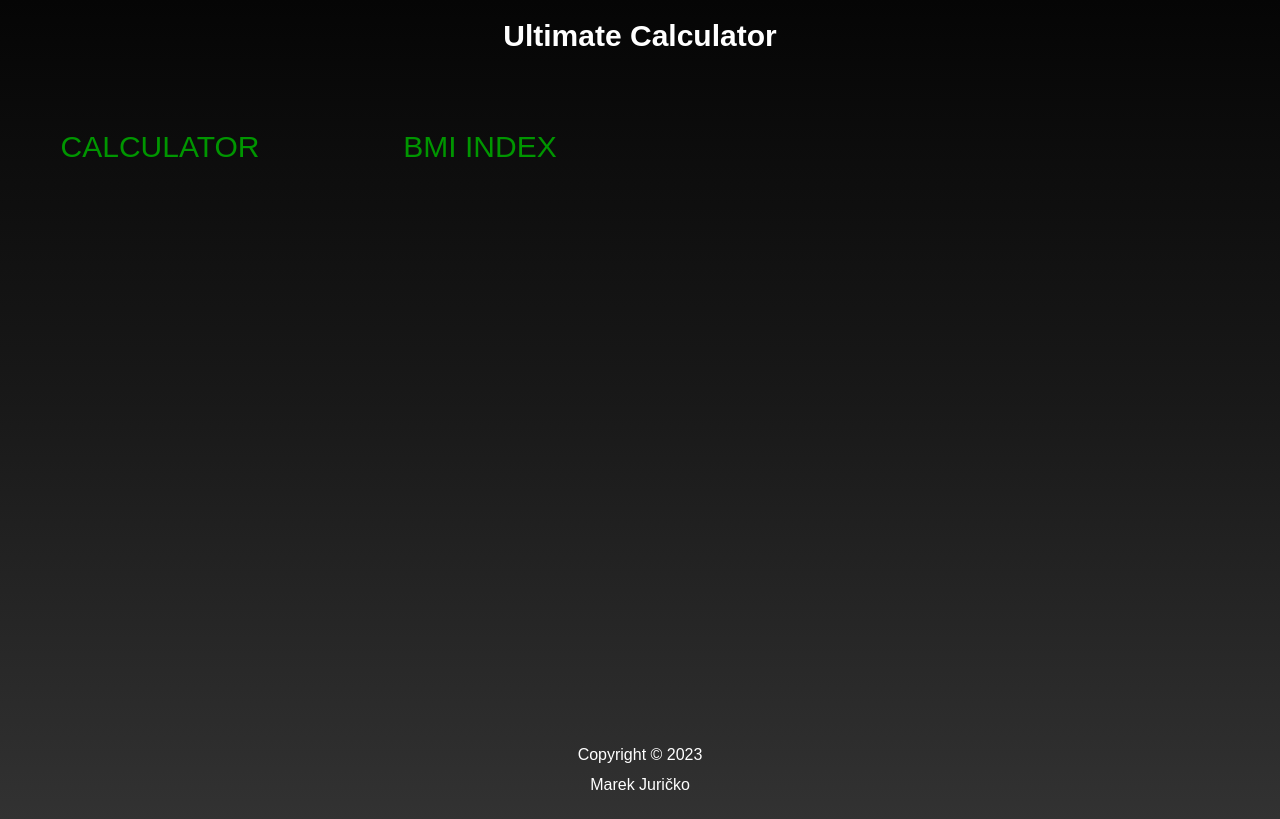
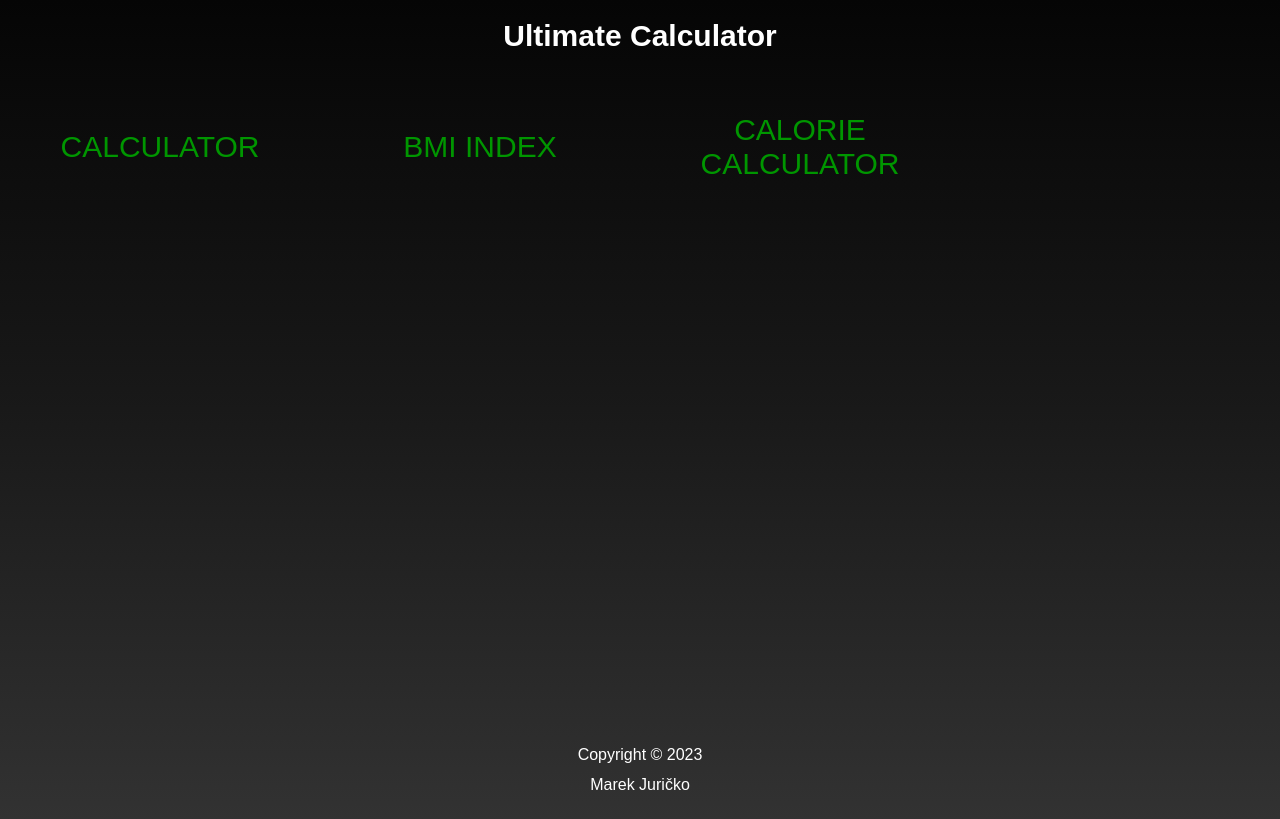
Before and after one commit to MarekJuricko/UltimateCalculator, a React (Create React App) app: page / in a window 1280 px wide. Built offline with nearby package versions, Linux system fonts and the light colour scheme; the HTML template or start-up script is replaced by a standard one.

Commit message:
CalorieCalculator - added route and link

```diff
--- a/src/App.js
+++ b/src/App.js
@@ -3,6 +3,7 @@ import SharedLayout from "./pages/SharedLayout"
 import Home from "./pages/Home/Home"
 import Calculator from "./pages/Calculator/Calculator"
 import BMI from "./pages/BMI/BMI"
+import CalorieCalculator from "./pages/CalorieCalculator/CalorieCalculator"
 
 const App = () => {
   return (
@@ -11,8 +12,9 @@ const App = () => {
 
             <Route path="/" element={ <SharedLayout/> }>
               <Route index element={ <Home/> }/>
-              <Route path="calculator" element={ <Calculator/> }/>
+              <Route path="Calculator" element={ <Calculator/> }/>
               <Route path="BMI" element={ <BMI/> }/>
+              <Route path="CalorieCalculator" element={ <CalorieCalculator/> } />
             </Route>
 
         </Routes>
--- a/src/pages/Home/Home.js
+++ b/src/pages/Home/Home.js
@@ -4,8 +4,9 @@ import { Link } from "react-router-dom"
 const Home = () => {
   return (
     <div className="menu">
-      <Link to="calculator">Calculator</Link>
+      <Link to="Calculator">Calculator</Link>
       <Link to="BMI">BMI Index</Link>
+      <Link to="CalorieCalculator">Calorie Calculator</Link>
     </div>
   )
 }
```
